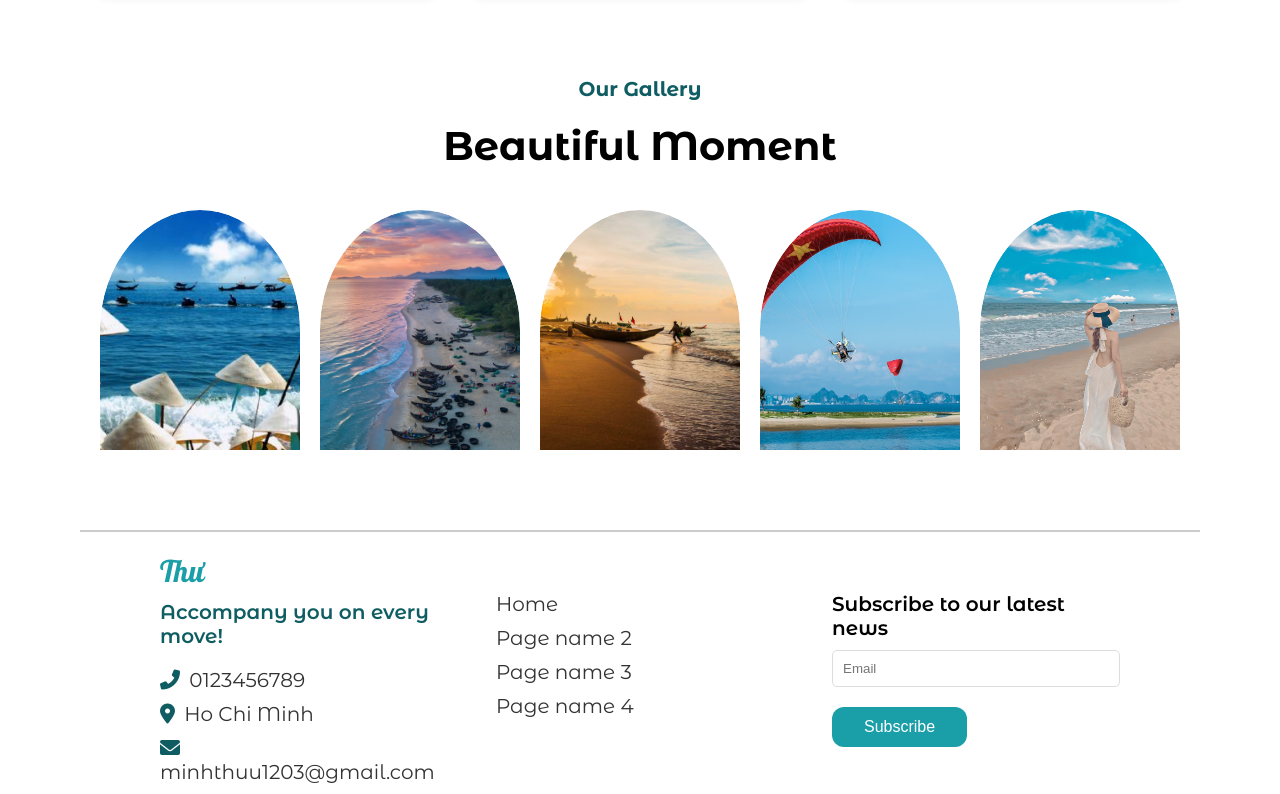
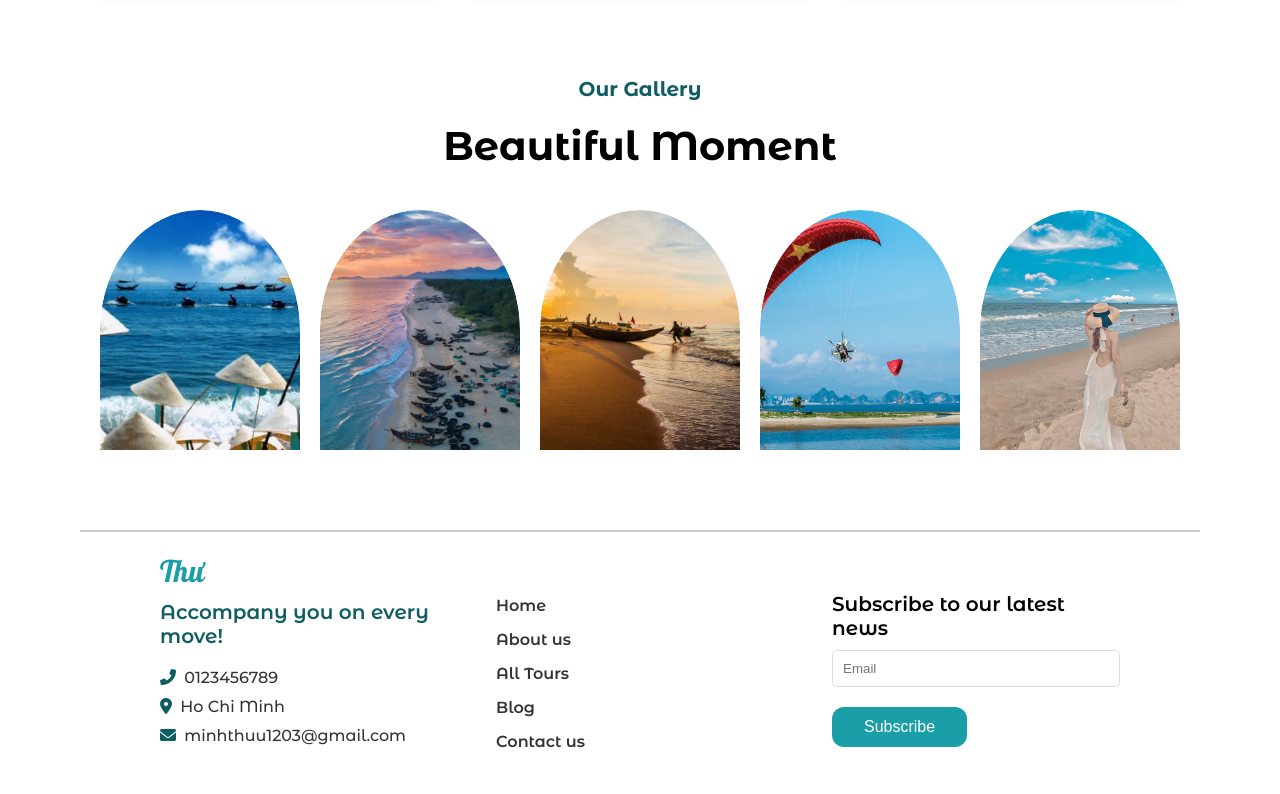
Before and after one commit to minhthusayhii123/landing-page, a plain HTML site: page index.html in a window 1280 px wide. Shown: the part 4259-5053 px from the top of the page. Drawn offline with Linux system fonts and the light colour scheme.

Commit message:
edit-footer

```diff
--- a/index.html
+++ b/index.html
@@ -231,10 +231,13 @@
           </div>
           <div class="f-center">
             <ul class="footer-links">
-              <li>Home</li>
-              <li>Page name 2</li>
-              <li>Page name 3</li>
-              <li>Page name 4</li>
+              <li><a href="#menu">Home</a></li>
+              <li><a href="#about-us">About us</a></li>
+              <li>
+                <a href="#tour"> All Tours </a>
+              </li>
+              <li><a href="#blog">Blog</a></li>
+              <li><a href="#contact">Contact us</a></li>
             </ul>
           </div>
           <div class="f-right">
--- a/style.css
+++ b/style.css
@@ -410,6 +410,7 @@ html {
 }
 footer {
   padding: 0 4rem;
+  margin-bottom: 1rem;
 }
 .footer-container {
   display: flex;
@@ -441,6 +442,8 @@ footer {
 .contact-info li {
   margin-bottom: 10px;
   color: #333;
+  font-size: 0.8rem;
+  font-weight: 500;
 }
 .contact-info li i {
   color: #0f5d62;
@@ -453,6 +456,15 @@ footer {
 .footer-links li {
   margin-bottom: 10px;
   color: #333;
+}
+.footer-links li a {
+  text-decoration: none;
+  color: #333;
+  font-size: 0.8rem;
+  font-weight: 600;
+}
+.footer-links li:hover a {
+  color: #0f5d62;
 }
 .f-right {
   margin-top: 2rem;
```
